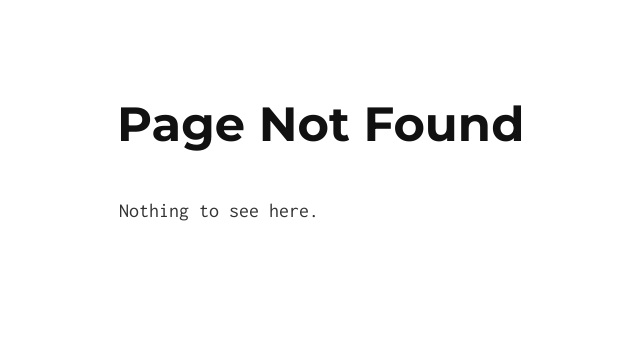
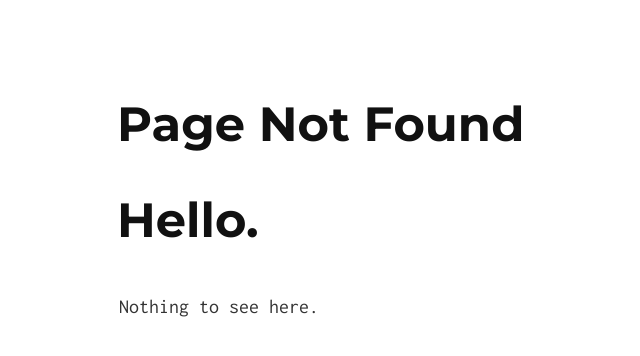
Before and after one commit to simonyoung/simonyoung.github.io, a Jekyll site: the page built from index.md, in a window 1280 px wide. Shown: the top 356 px of the page, without its empty margins (221-861 px from the left). Built offline with Jekyll 4.4.1, drawn with Linux system fonts in a browser that asks for light colours; our own code applies the rules of GitHub Pages for plain Markdown files.

Commit message:
Update index.md

```diff
--- a/index.md
+++ b/index.md
@@ -2,4 +2,6 @@
 layout: default
 ---
 
+# Hello.
+
 Nothing to see here.
```
